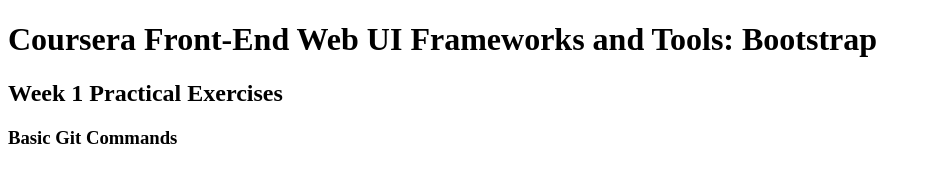
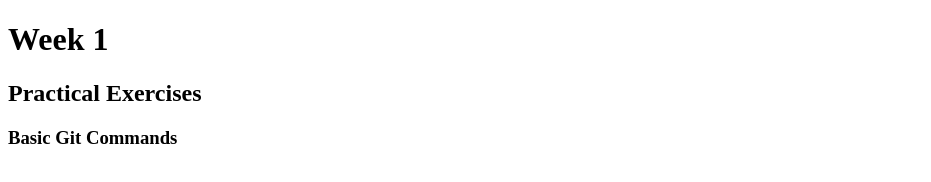
Before and after one commit to PugConDoin/coursera-bootstrap, a plain HTML site: page week-1/week-1.html in a window 1280 px wide. Shown: the whole page, without its empty margins (0-931 px from the left). Drawn offline with Linux system fonts and the light colour scheme.

Commit message:
Add node_modules, json. Update README.md. Restructure.

```diff
--- a/week-1/index.html
+++ b/week-1/week-1.html
@@ -6,8 +6,8 @@
     <title>Front-End Web UI - Bootstrap</title>
   </head>
   <body>
-    <h1>Coursera Front-End Web UI Frameworks and Tools: Bootstrap</h1>
-    <h2>Week 1 Practical Exercises</h2>
+    <h1>Week 1</h1>
+    <h2>Practical Exercises</h2>
     <h3>Basic Git Commands</h3>
   </body>
 </html>
```
